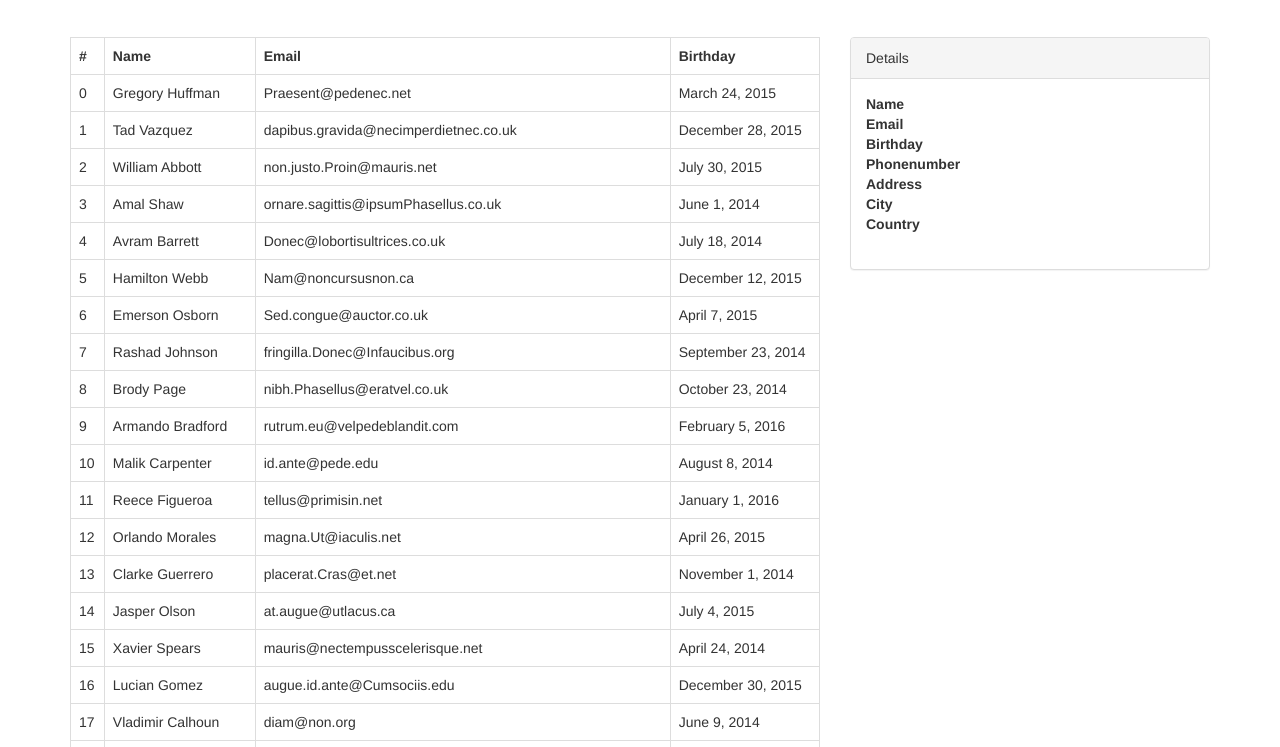
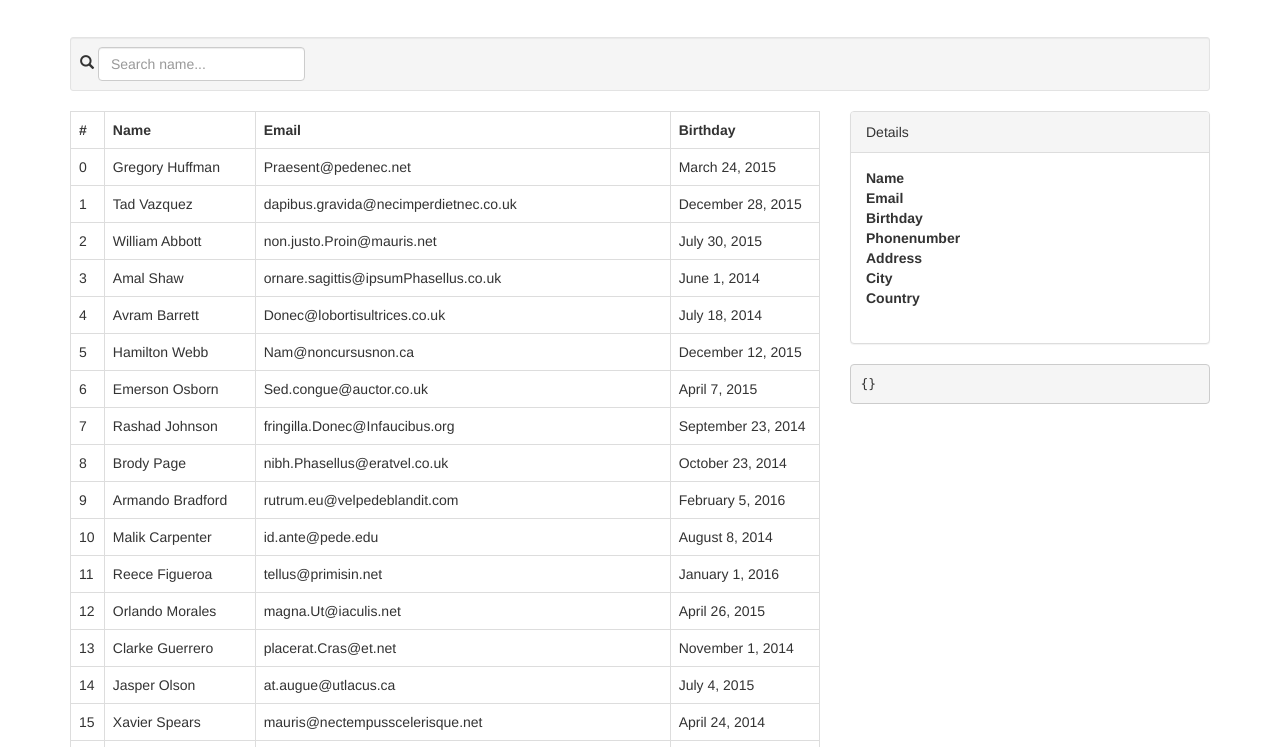
Before and after one commit to dfneto/listOfThingsAngular, a website: page index.html in a window 1280 px wide. Shown: the part 53-800 px from the top of the page. Drawn offline with nearby package versions, Linux system fonts and the light colour scheme.

Commit message:
Implementado mecanismo de pesquisa em vários campos a partir de um inputbox

```diff
--- a/index.html
+++ b/index.html
@@ -20,6 +20,25 @@
 <div class="container main-content" ng-controller="PersonsController" >
 
 	<div class="row" >
+		<div class="col-md-12" >
+			<form class="form-inline well well-sm" >
+				<span class="glyphicon glyphicon-search" ></span >
+
+				<div class="form-group" >
+						<input type="text"
+						       class="form-control"
+						       id="name"
+						       ng-model="search.$" //permite pesquisar em todos os atributos do objeto search
+						       placeholder="Search name..."
+								/>
+				</div >
+
+			</form >
+		</div >
+	</div >
+
+
+	<div class="row" >
 		<div class="col-md-8" >
 
 			<table class="table table-bordered" >
@@ -31,7 +50,7 @@
 					<th >Birthday</th >
 				</tr >
 
-				<tr ng-repeat="person in persons"
+				<tr ng-repeat="person in persons | filter:search" //estou passando o objeto search para o filtro
 				    ng-style="{
 				 'background-color': $index == selectedIndex ? 'lightgray' : ''
 				 }"
@@ -72,8 +91,11 @@
 				</div >
 			</div >
 
+			<pre>{{ search }}</pre>
+
 		</div >
 	</div >
+
 
 </div >
 
--- a/main.js
+++ b/main.js
@@ -2,6 +2,7 @@ var app = angular.module('codecraft', []);
 
 app.controller('PersonsController', function ($scope) {
 
+	$scope.search = {};
 	$scope.selectedIndex = null;
 	$scope.selectedPerson = null;
 
```
Lines whose indentation alone changed are shown as unchanged.
